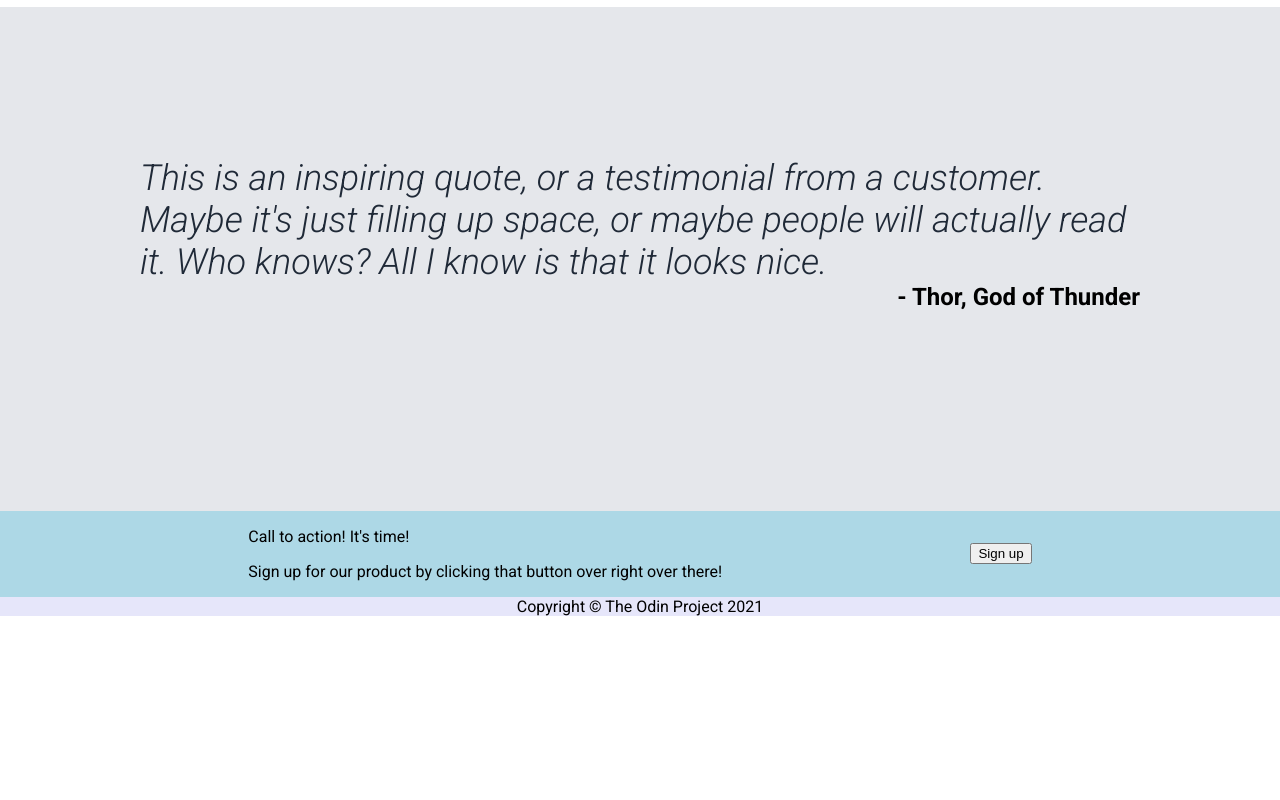
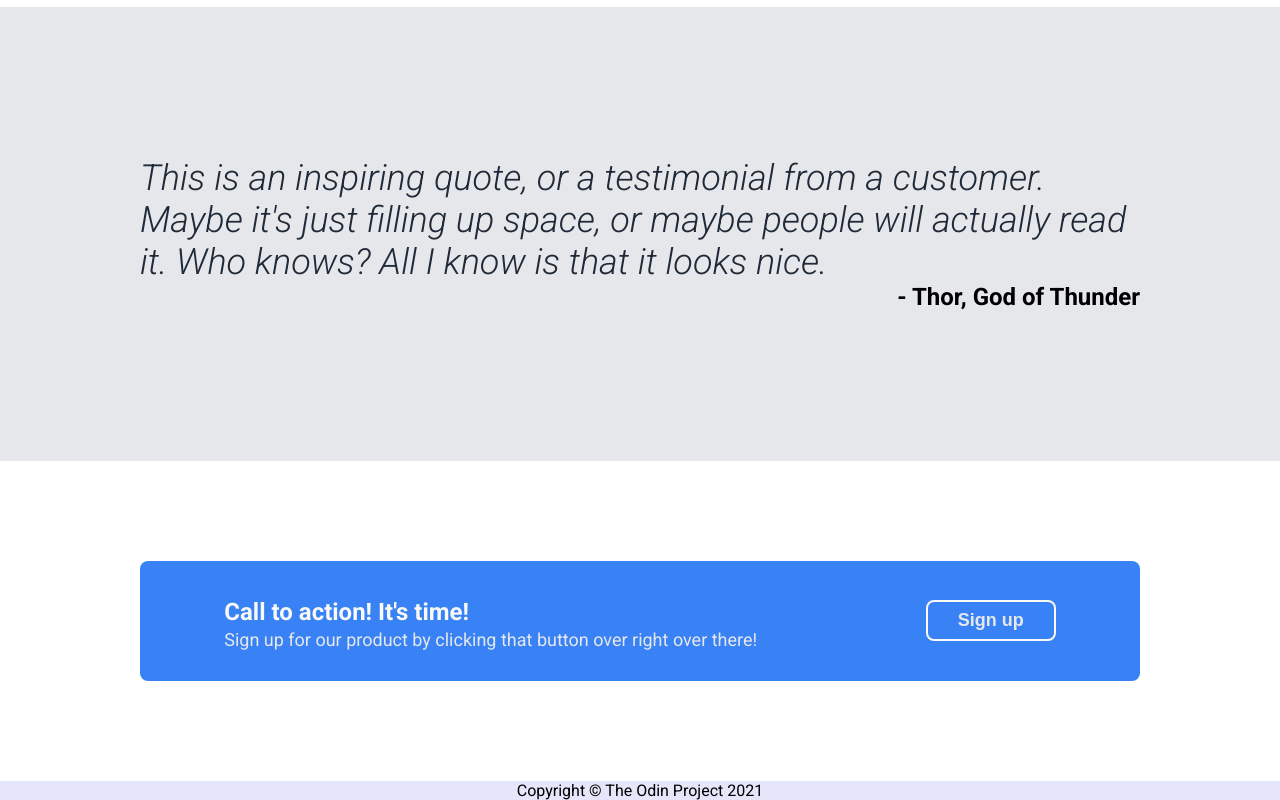
Before and after one commit to dwnlee/odin-landing-page, a plain HTML site: page index.html in a window 1280 px wide. Shown: the part 1062-1862 px from the top of the page. Before the commit the page ends 1678 px from the top, so only its background shows below. Drawn offline with Linux system fonts and the light colour scheme.

Commit message:
Style sign up section

```diff
--- a/index.html
+++ b/index.html
@@ -77,12 +77,14 @@
     </section>
 
     <section class="sign-up">
-      <div class="sign-up-left">
-        <p>Call to action! It's time!</p>
-        <p>Sign up for our product by clicking that button over right over there!</p>
-      </div>
-      <div class="sign-up-right">
-        <button>Sign up</button>
+      <div class="sign-up-container">
+        <div class="sign-up-left">
+          <p class="sign-up-hero">Call to action! It's time!</p>
+          <p class="sign-up-secondary">Sign up for our product by clicking that button over right over there!</p>
+        </div>
+        <div class="sign-up-right">
+          <button>Sign up</button>
+        </div>
       </div>
     </section>
 
--- a/style.css
+++ b/style.css
@@ -133,16 +133,51 @@ figure {
   text-align: end;
   font-size: 24px;
   font-weight: bold;
-  padding-bottom: 200px;
+  padding-bottom: 150px;
 }
 
 /* Sign up button section */
 .sign-up {
-  background-color: lightblue;
+  display: flex;
+  justify-content: center;
+  align-items: center;
+}
 
+.sign-up-container {
   display: flex;
-  justify-content: space-evenly;
+  justify-content: space-around;
   align-items: center;
+  width: 1000px;
+  height: 120px;
+  margin: 100px;
+
+  background-color: #3882f6;
+  border-radius: 8px;
+}
+
+.sign-up-hero {
+  font-size: 24px;
+  color: #f9faf8;
+  font-weight: bold;
+  margin-bottom: 0px;
+}
+
+.sign-up-secondary {
+  font-size: 18px;
+  color: #e5e7eb;
+  margin-top: 3px;
+}
+
+.sign-up-right button {
+  cursor: pointer;
+  padding: 8px 30px;
+  border: 2px solid #f9faf8;
+  border-radius: 8px;
+
+  font-size: 18px;
+  color: #e5e7eb;
+  font-weight: bold;
+  background-color: #3882f6;
 }
 
 /* Footer Section */
```
